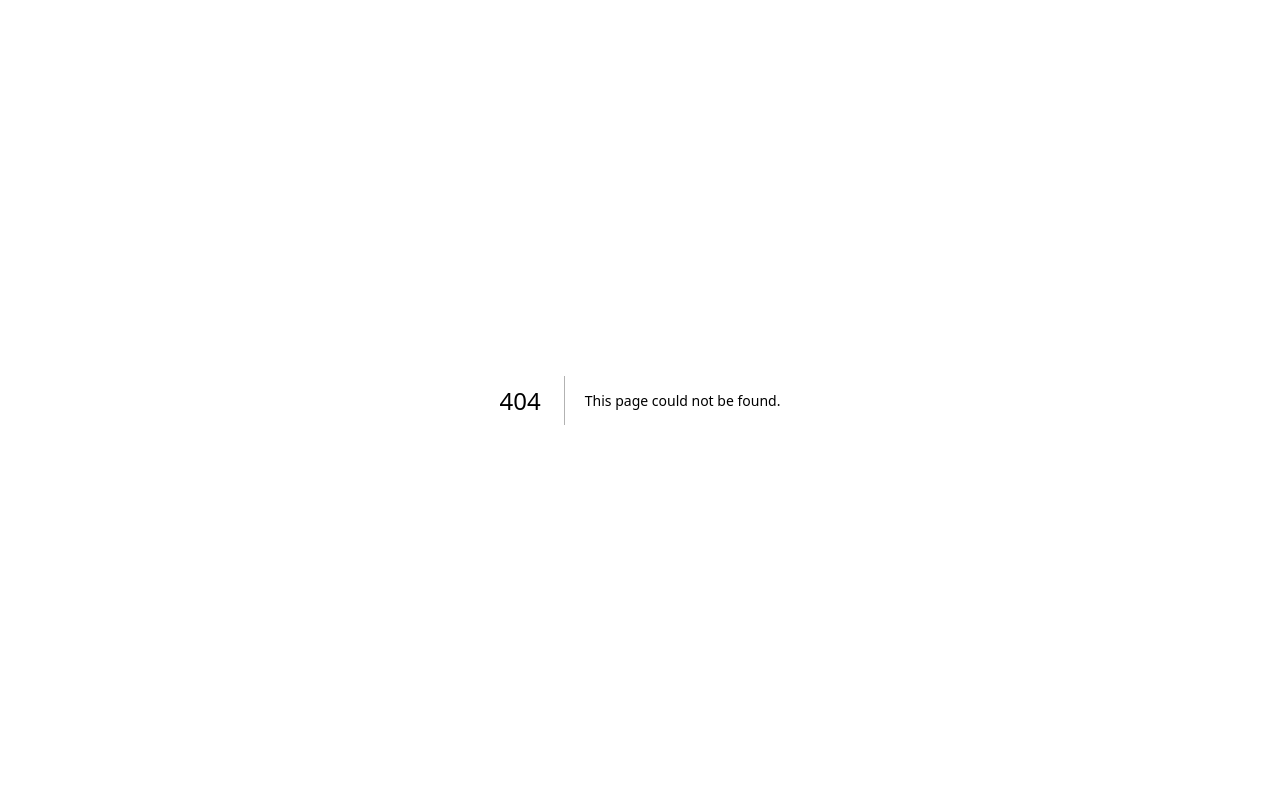
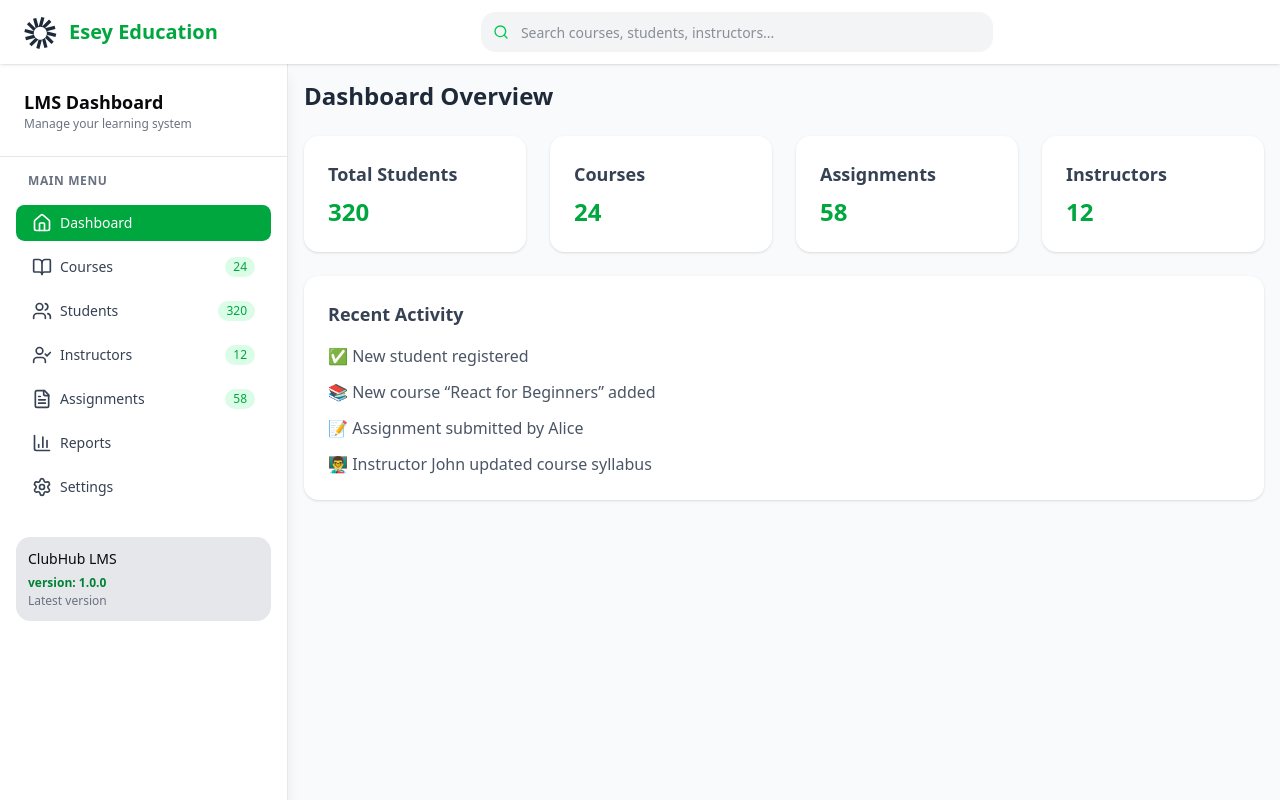
Before and after one commit to Abdulal-Roman09/esey-education, a Next.js app: page /dashboard in a window 1280 px wide. Before the commit this address had no page. Built offline with nearby package versions, Linux system fonts and the light colour scheme.

Commit message:
add a mock dashboard

```diff
--- a/package.json
+++ b/package.json
@@ -11,6 +11,7 @@
   "dependencies": {
     "@radix-ui/react-label": "^2.1.7",
     "@radix-ui/react-slot": "^1.2.3",
+    "axios": "^1.11.0",
     "bcryptjs": "^3.0.2",
     "class-variance-authority": "^0.7.1",
     "clsx": "^2.1.1",
--- a/src/app/(WithCommonLayout)/layout.jsx
+++ b/src/app/(WithCommonLayout)/layout.jsx
@@ -5,7 +5,6 @@ export default function WithCommonLayout({ children }) {
     <div>
       <Navber />
       {children}
-
     </div>
   );
 }
--- /dev/null
+++ b/src/app/(dashboard)/dashboard/layout.jsx
@@ -0,0 +1,42 @@
+"use client";
+
+import DashboardNavber from "@/components/dashboard/DashboardNavber";
+import DashboardSidebar from "@/components/dashboard/DashboardSideber";
+import { useState } from "react";
+
+const DashboardLayout = ({ children }) => {
+  const [sidebarOpen, setSidebarOpen] = useState(false);
+
+  return (
+    <div className="flex min-h-screen bg-gray-50">
+      {/* Desktop Sidebar */}
+      <div className="hidden md:flex">
+        <DashboardSidebar />
+      </div>
+
+      {/* Mobile Sidebar Overlay */}
+      {sidebarOpen && (
+        <div className="fixed inset-0 z-40 md:hidden">
+          <div
+            className="absolute inset-0 bg-black/20"
+            onClick={() => setSidebarOpen(false)}
+          />
+          <div className="relative z-50">
+            <DashboardSidebar />
+          </div>
+        </div>
+      )}
+
+      {/* Main content */}
+      <div className="flex-1 flex flex-col">
+        <DashboardNavber
+          sidebarOpen={sidebarOpen}
+          setSidebarOpen={setSidebarOpen}
+        />
+        <main className="p-4 md:ml-72">{children}</main>
+      </div>
+    </div>
+  );
+};
+
+export default DashboardLayout;
--- /dev/null
+++ b/src/app/(dashboard)/dashboard/page.js
@@ -0,0 +1,38 @@
+export default function DashboardPage() {
+  return (
+    <div className="space-y-6">
+      <h1 className="text-2xl font-bold text-gray-800">Dashboard Overview</h1>
+
+      {/* Stats cards */}
+      <div className="grid grid-cols-1 sm:grid-cols-2 lg:grid-cols-4 gap-6">
+        <div className="p-6 bg-white rounded-xl shadow">
+          <h2 className="text-lg font-semibold text-gray-700">Total Students</h2>
+          <p className="mt-2 text-2xl font-bold text-green-600">320</p>
+        </div>
+        <div className="p-6 bg-white rounded-xl shadow">
+          <h2 className="text-lg font-semibold text-gray-700">Courses</h2>
+          <p className="mt-2 text-2xl font-bold text-green-600">24</p>
+        </div>
+        <div className="p-6 bg-white rounded-xl shadow">
+          <h2 className="text-lg font-semibold text-gray-700">Assignments</h2>
+          <p className="mt-2 text-2xl font-bold text-green-600">58</p>
+        </div>
+        <div className="p-6 bg-white rounded-xl shadow">
+          <h2 className="text-lg font-semibold text-gray-700">Instructors</h2>
+          <p className="mt-2 text-2xl font-bold text-green-600">12</p>
+        </div>
+      </div>
+
+      {/* Recent activity */}
+      <div className="p-6 bg-white rounded-xl shadow">
+        <h2 className="text-lg font-semibold text-gray-700">Recent Activity</h2>
+        <ul className="mt-4 space-y-3 text-gray-600">
+          <li>✅ New student registered</li>
+          <li>📚 New course “React for Beginners” added</li>
+          <li>📝 Assignment submitted by Alice</li>
+          <li>👨‍🏫 Instructor John updated course syllabus</li>
+        </ul>
+      </div>
+    </div>
+  );
+}
--- /dev/null
+++ b/src/components/dashboard/DashboardNavber.jsx
@@ -0,0 +1,44 @@
+import React from "react";
+import { Menu, Search, X } from "lucide-react";
+import Logo from "../logo";
+
+const DashboardNavber = ({ sidebarOpen, setSidebarOpen }) => {
+  return (
+    <header className="sticky top-0 z-50 w-full bg-white shadow">
+      <div className="flex h-16 items-center justify-between px-4 lg:px-6 text-gray-800">
+        <div className="flex items-center space-x-3 flex-shrink-0">
+            <Logo/>
+          <span className="text-xl font-bold text-green-600">Esey Education</span>
+        </div>
+
+        <div className="flex-1 max-w-lg mx-6 hidden sm:flex flex-col">
+          <div className="relative w-full">
+            <Search className="absolute left-3 top-1/2 -translate-y-1/2 text-green-500 h-4 w-4" />
+            <input
+              type="text"
+              placeholder="Search courses, students, instructors..."
+              className="pl-10 w-full bg-gray-100 rounded-xl h-10 text-sm outline-none focus:bg-white focus:ring-2 focus:ring-green-500"
+            />
+          </div>
+        </div>
+
+        <div className="flex items-center space-x-3 flex-shrink-0 relative">
+          <div className="sm:hidden">
+            <button
+              onClick={() => setSidebarOpen(!sidebarOpen)}
+              className="p-2 rounded-xl hover:bg-green-100 transition-colors"
+            >
+              {sidebarOpen ? (
+                <X className="h-5 w-5" />
+              ) : (
+                <Menu className="h-5 w-5" />
+              )}
+            </button>
+          </div>
+        </div>
+      </div>
+    </header>
+  );
+};
+
+export default DashboardNavber;
--- /dev/null
+++ b/src/components/dashboard/DashboardSideber.jsx
@@ -0,0 +1,77 @@
+"use client";
+import React from "react";
+import {
+  Home,
+  BookOpen,
+  Users,
+  UserCheck,
+  FileText,
+  BarChart3,
+  Settings,
+} from "lucide-react";
+
+const navigation = [
+  { name: "Dashboard", href: "/dashboard", icon: Home, current: true },
+  { name: "Courses", href: "/dashboard/courses", icon: BookOpen, current: false, count: 24 },
+  { name: "Students", href: "/dashboard/students", icon: Users, current: false, count: 320 },
+  { name: "Instructors", href: "/dashboard/instructors", icon: UserCheck, current: false, count: 12 },
+  { name: "Assignments", href: "/dashboard/assignments", icon: FileText, current: false, count: 58 },
+  { name: "Reports", href: "/dashboard/reports", icon: BarChart3, current: false },
+  { name: "Settings", href: "/dashboard/settings", icon: Settings, current: false },
+];
+
+const DashboardSidebar = () => {
+  return (
+    <aside className="fixed left-0 top-16 h-screen w-72 bg-white border-r border-gray-200 shadow-lg">
+      {/* Header */}
+      <div className="p-6 border-b border-gray-200">
+        <span className="font-bold text-lg">LMS Dashboard</span>
+        <p className="text-xs text-gray-500">Manage your learning system</p>
+      </div>
+
+      {/* Nav links */}
+      <nav className="flex-1 space-y-2 p-4">
+        <div className="text-xs font-semibold text-gray-500 uppercase tracking-wider mb-4 px-3">
+          Main Menu
+        </div>
+        {navigation.map((item) => {
+          const Icon = item.icon;
+          return (
+            <a
+              key={item.name}
+              href={item.href}
+              className={`flex items-center gap-2 px-4 py-2 rounded-md text-sm ${
+                item.current
+                  ? "bg-green-600 text-white"
+                  : "text-gray-700 hover:bg-gray-100"
+              }`}
+            >
+              <Icon className="h-5 w-5" />
+              {item.name}
+              {item.count && (
+                <span className="ml-auto text-xs bg-green-100 text-green-600 px-2 py-0.5 rounded-full">
+                  {item.count}
+                </span>
+              )}
+            </a>
+          );
+        })}
+      </nav>
+
+      {/* Version Info */}
+      <div className="p-4 mt-auto">
+        <div className="flex items-center space-x-3 p-3 rounded-xl bg-gray-200">
+          <div>
+            <div className="text-sm font-medium">ClubHub LMS</div>
+            <span className="text-xs font-bold text-green-700">
+              version: 1.0.0
+            </span>
+            <div className="text-xs text-gray-500">Latest version</div>
+          </div>
+        </div>
+      </div>
+    </aside>
+  );
+};
+
+export default DashboardSidebar;
--- /dev/null
+++ b/src/hooks/useUserRole.js
@@ -0,0 +1,35 @@
+"use client";
+
+import { useState, useEffect } from "react";
+import axios from "axios";
+
+export default function useUserRole(userId) {
+  const [role, setRole] = useState(null);
+  const [location, setLocation] = useState(null);
+  const [loading, setLoading] = useState(true);
+
+  useEffect(() => {
+    if (!userId) return;
+
+    const fetchUserRole = async () => {
+      try {
+        setLoading(true);
+        // API call for user role
+        const { data } = await axios.get(`/api/users/${userId}`);
+        setRole(data?.role || "student");
+
+        // API call for location (using ipapi or custom API)
+        const locationRes = await axios.get("https://ipapi.co/json/");
+        setLocation(locationRes.data?.country_name || "Unknown");
+      } catch (error) {
+        console.error("Failed to fetch role/location:", error);
+      } finally {
+        setLoading(false);
+      }
+    };
+
+    fetchUserRole();
+  }, [userId]);
+
+  return { role, location, loading };
+}
```
Also changed, not shown: 1 other file (tests, documents, lock files or other folders).
